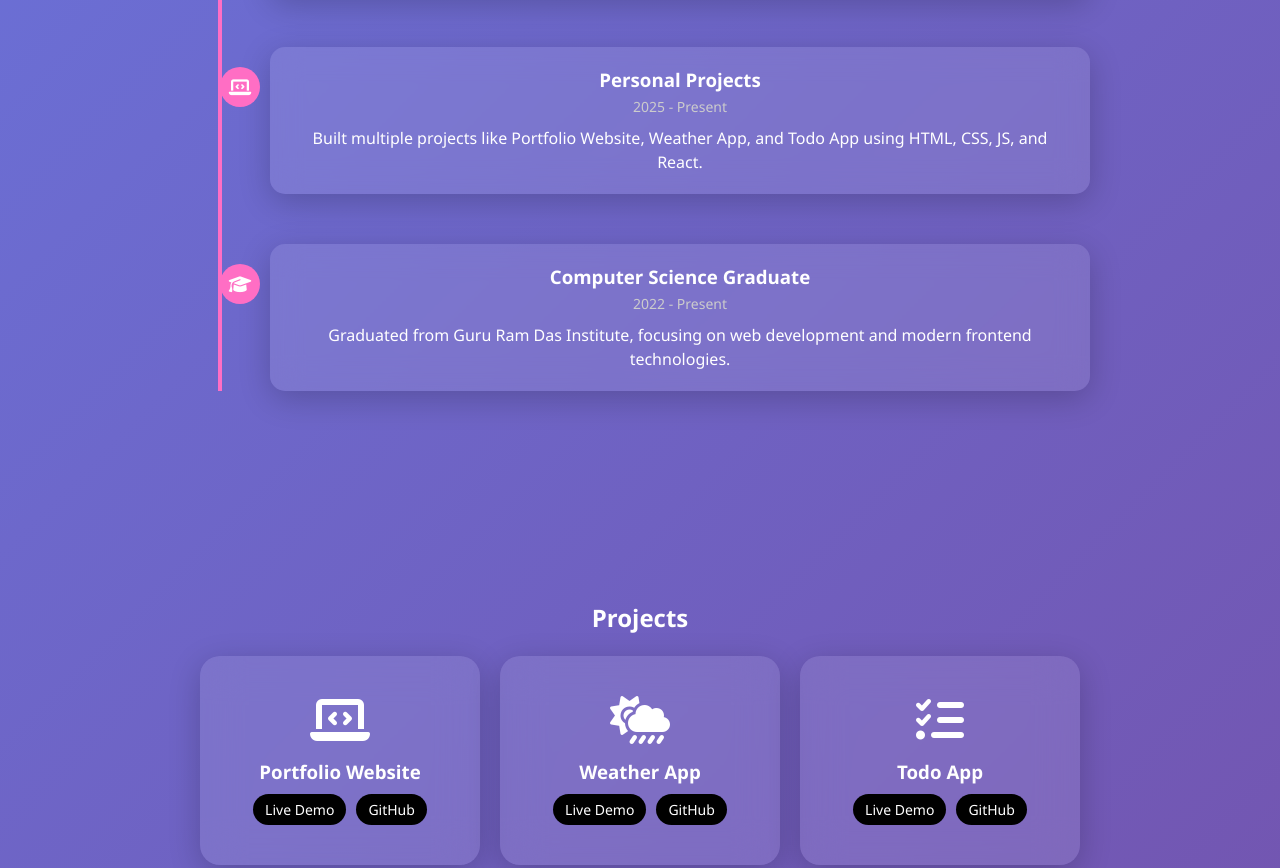
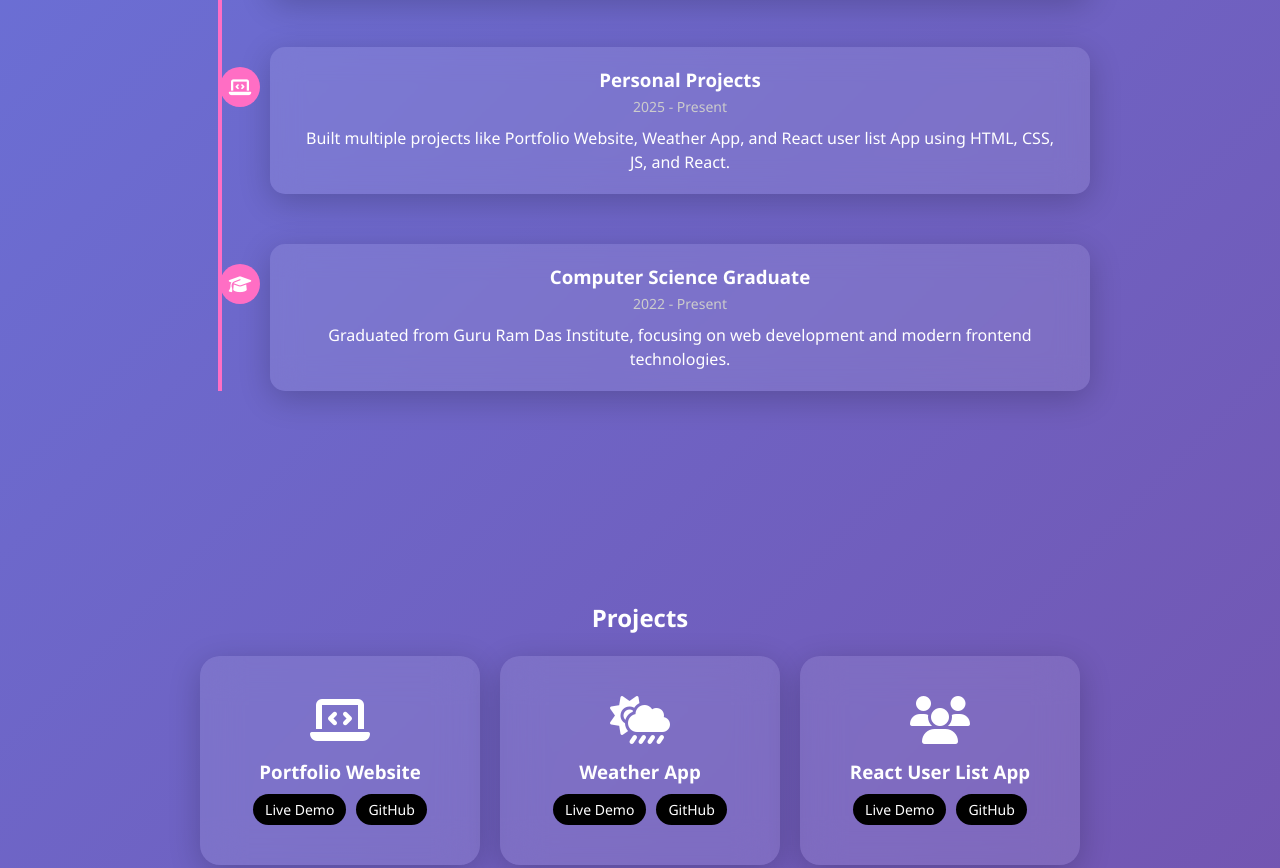
Before and after one commit to dimripriyanshu12/dimripriyanshu12.github.io, a plain HTML site: page index.html in a window 1280 px wide. Shown: the part 1410-2278 px from the top of the page. Drawn offline with nearby package versions, Linux system fonts and the light colour scheme.

Commit message:
Update index.html

```diff
--- a/index.html
+++ b/index.html
@@ -101,7 +101,7 @@
       <div class="timeline-content">
         <h3>Personal Projects</h3>
         <span>2025 - Present</span>
-        <p>Built multiple projects like Portfolio Website, Weather App, and Todo App using HTML, CSS, JS, and React.</p>
+        <p>Built multiple projects like Portfolio Website, Weather App, and React user list App using HTML, CSS, JS, and React.</p>
       </div>
     </div>
 
@@ -141,14 +141,17 @@
       </div>
     </div>
 
-    <!-- Todo App -->
-    <div class="glass-card project-card tilt-card reveal" onclick="openModal('Todo App', 'Interactive Todo Application with local storage and drag-drop features.')">
-      <i class="fas fa-list-check fa-3x"></i>
-      <h3>Todo App</h3>
+    <div class="glass-card project-card tilt-card reveal"
+     onclick="openModal('React User List App', 'A React application that fetches user data from a public REST API and displays dynamic user profiles using useState and useEffect hooks.')">
+
+      <i class="fas fa-users fa-3x"></i>
+      <h3>React User List App</h3>
+
       <div class="project-buttons">
-        <a href="https://your-todo-live.com" target="_blank" class="btn small">Live Demo</a>
-        <a href="https://github.com/yourusername/todo-app" target="_blank" class="btn small">GitHub</a>
+        <a href="https://your-userlist-live.vercel.app" target="_blank" class="btn small">Live Demo</a>
+        <a href="https://github.com/yourusername/user-list" target="_blank" class="btn small">GitHub</a>
       </div>
+</div>
     </div>
   </div>
 </section>
```
